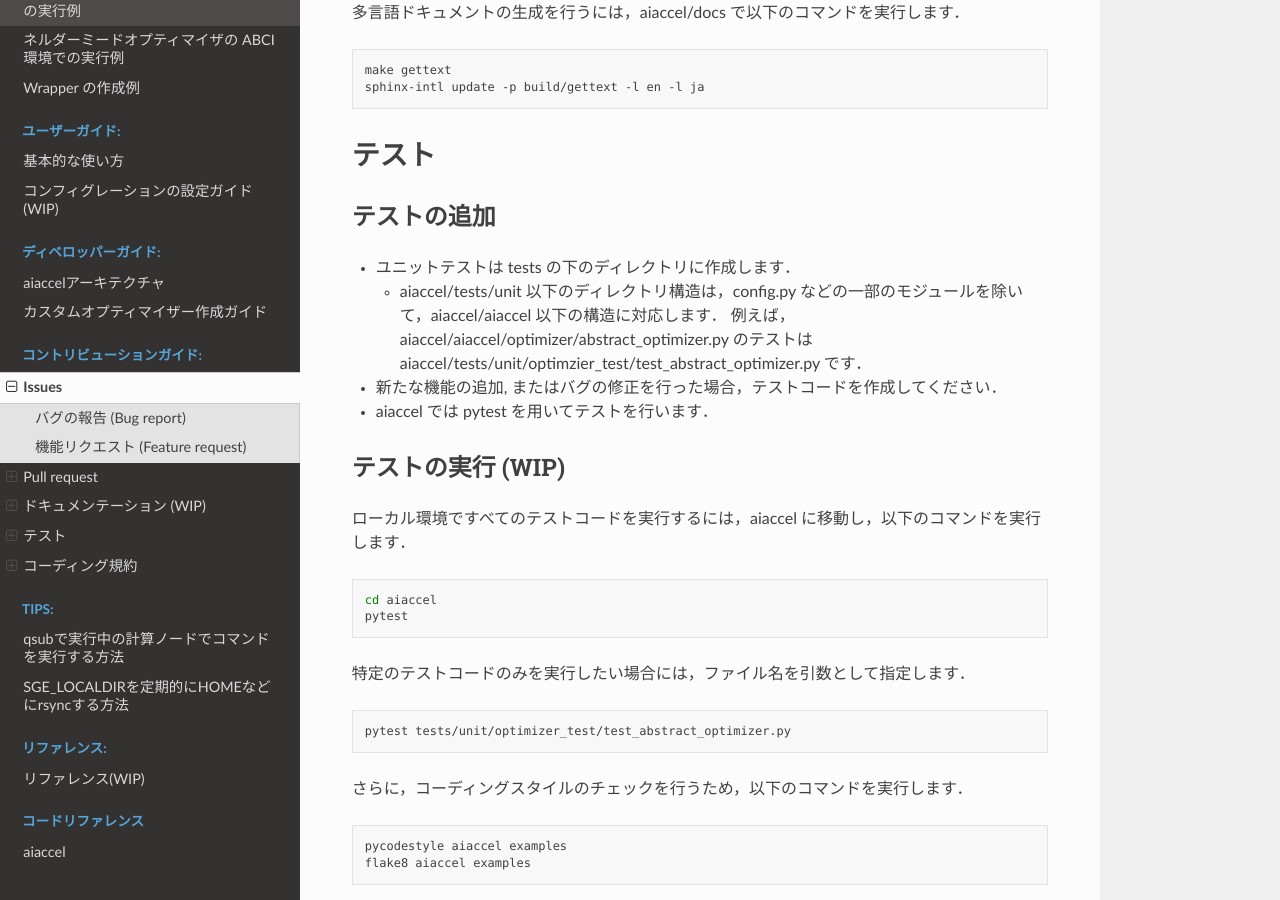
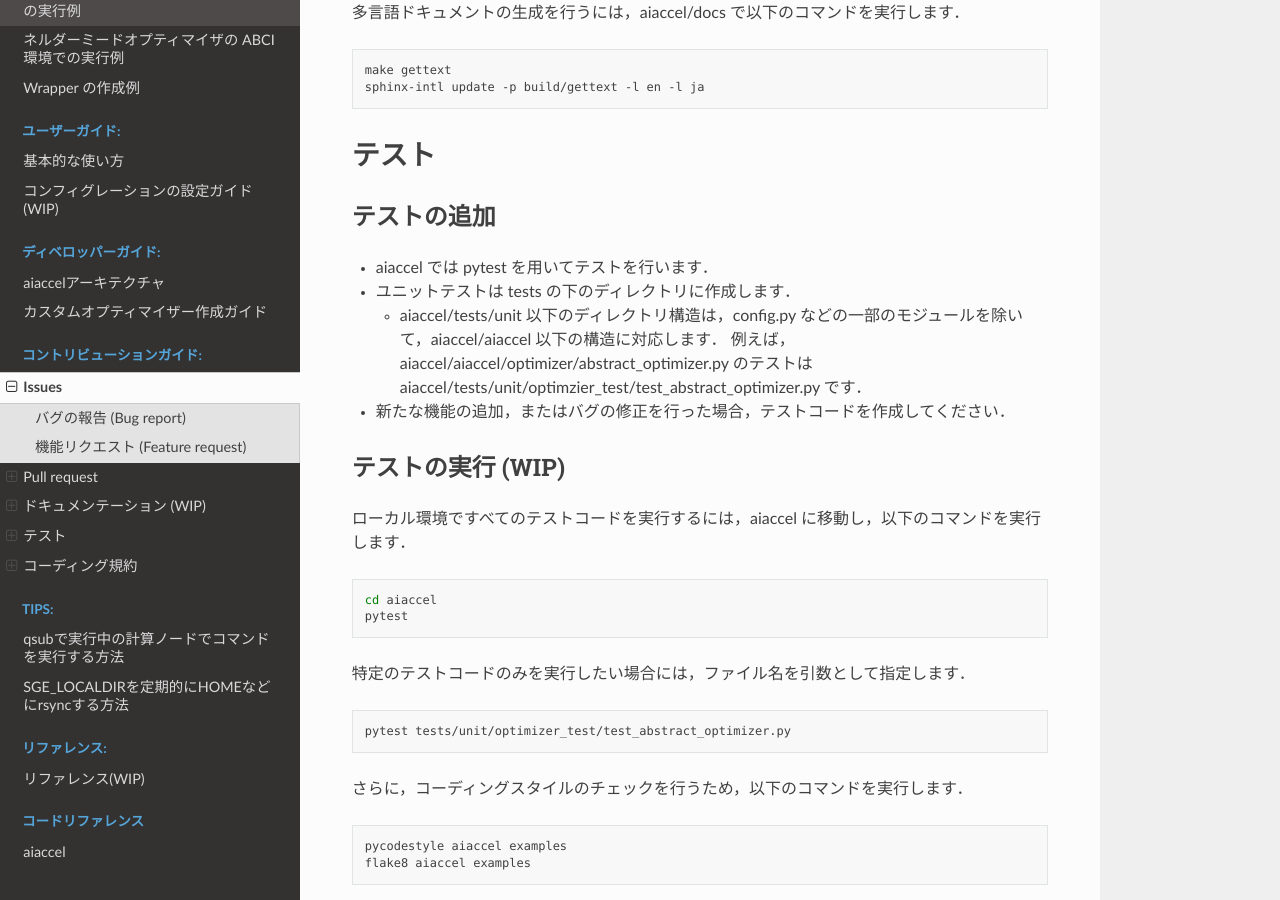
Before and after one commit to aistairc/aiaccel, a Sphinx documentation site: the page built from docs/source/contribution_guide/contribution_guide.md, in a window 1280 px wide and 900 px high, scrolled down 3430 px. Built offline with Sphinx 7.4.7 and the Read the Docs theme 2.0.0, drawn with Linux system fonts in a browser that asks for light colours; some of the changed text lies outside the part shown.

Commit message:
Fix Typo

````diff
--- a/docs/source/contribution_guide/contribution_guide.md
+++ b/docs/source/contribution_guide/contribution_guide.md
@@ -32,7 +32,7 @@ Pull request を行う際には，以下に注意してください．
 
 ### 初めて開発に参加する場合
 - まず，GitHub 上で aiaccel をフォークします．
-- フォークした後，aiaccel のリポジトリをcloneします．
+- フォークした後，aiaccel のリポジトリを clone します．
     ```bash
     git clone https://github.com/[YOUR USERNAME]/aiaccel.git
     ```
@@ -67,7 +67,6 @@ Pull request を行う際には，以下に注意してください．
 
 *上記を確認した後*:
 - GitHub 上のフォークに変更をプッシュします．
-
     ```bash
     git push origin feature/add-new-optimizer
     ```
@@ -133,10 +132,10 @@ sphinx-intl update -p build/gettext -l en -l ja
 # テスト
 
 ## テストの追加
+- aiaccel では pytest を用いてテストを行います．
 - ユニットテストは tests の下のディレクトリに作成します．
     - aiaccel/tests/unit 以下のディレクトリ構造は，config.py などの一部のモジュールを除いて，aiaccel/aiaccel 以下の構造に対応します． 例えば，aiaccel/aiaccel/optimizer/abstract_optimizer.py のテストは aiaccel/tests/unit/optimzier_test/test_abstract_optimizer.py です．
-- 新たな機能の追加, またはバグの修正を行った場合，テストコードを作成してください．
-- aiaccel では pytest を用いてテストを行います．
+- 新たな機能の追加，またはバグの修正を行った場合，テストコードを作成してください．
 
 
 ## テストの実行 (WIP)
````
Also changed, not shown: other parts of docs/source/contribution_guide/contribution_guide.md (+3 -3 lines).
